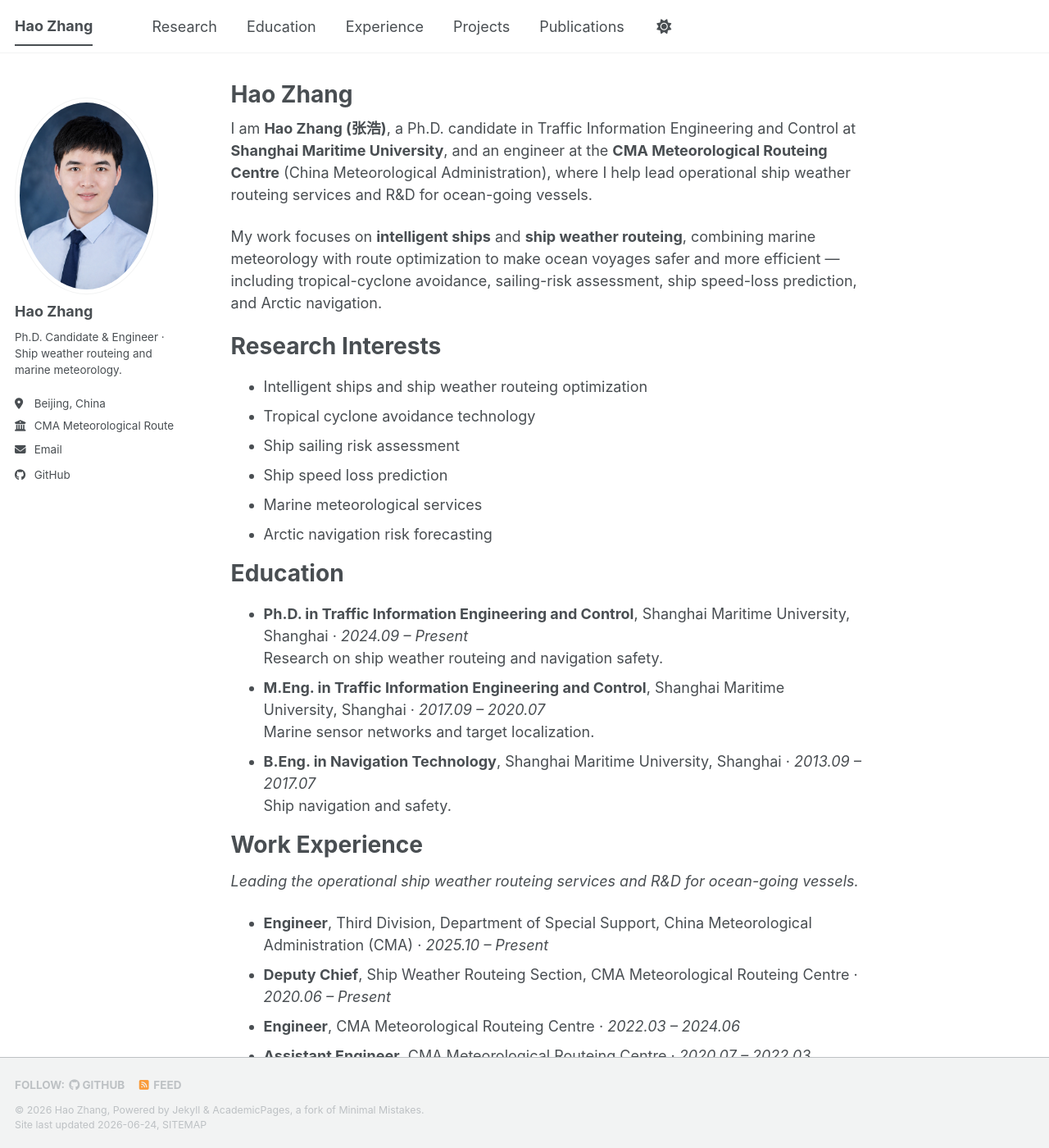
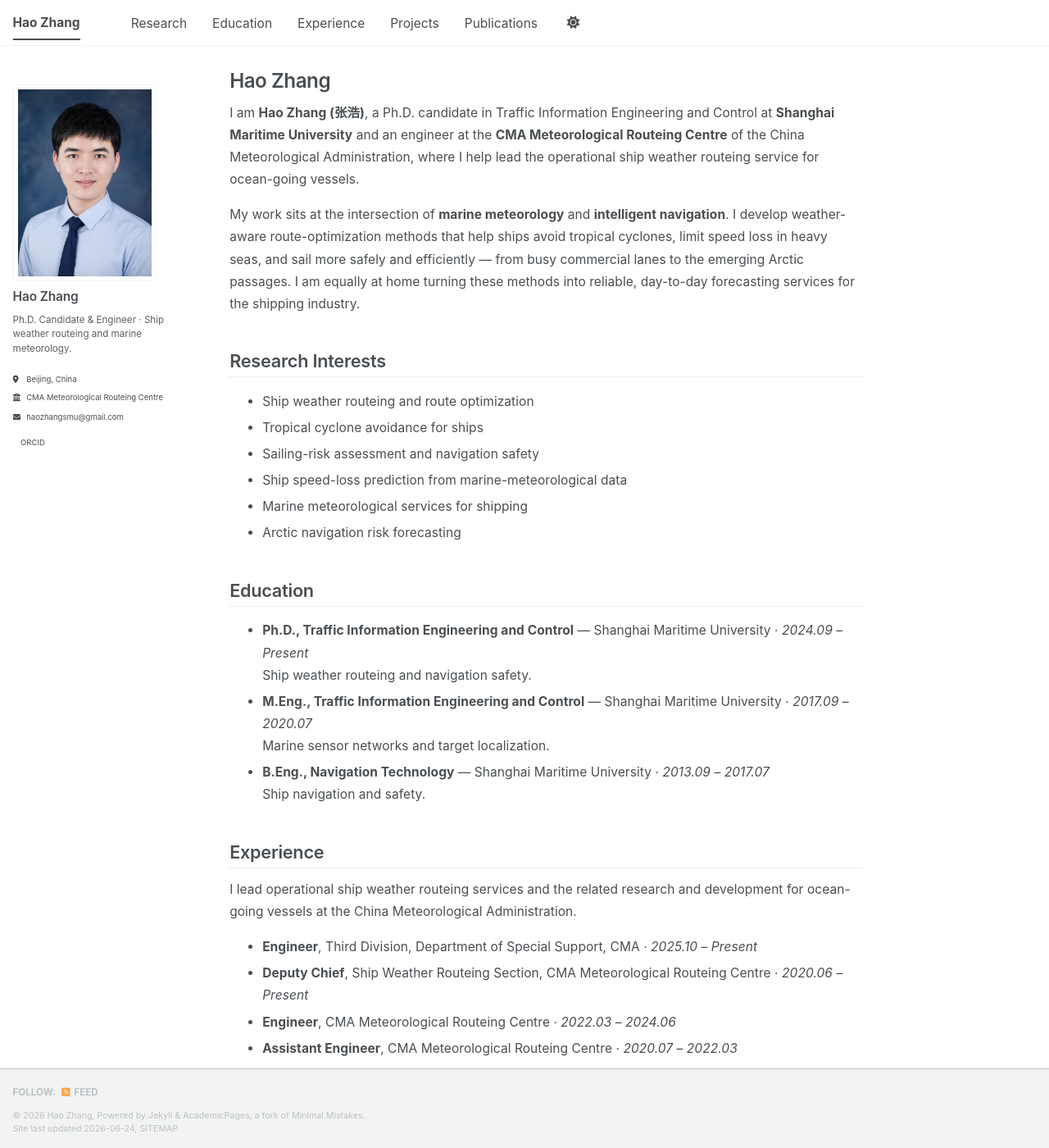
Before and after one commit to cmazhangh/cmazhangh.github.io, a Jekyll site: the page built from _pages/about.md, in a window 1280 px wide and 1400 px high. Shown: the whole window at 82% size. Built offline with Jekyll 4.4.1, drawn with Linux system fonts in a browser that asks for light colours; a style sheet for code colours, icons or effects is not loaded; some of the changed text lies outside the part shown.

Commit message:
Polish content, refine typography, add ORCID, drop GitHub
- Sidebar: show full email address, add ORCID icon, remove GitHub
- Rewrite homepage copy for a cleaner academic tone
- Smaller base font (15/15.5px) and refined headings/sidebar styling
- Rename Work Experience -> Experience and update nav anchor

Co-Authored-By: Claude Opus 4.8 <noreply@anthropic.com>

```diff
--- a/_config.yml
+++ b/_config.yml
@@ -37,7 +37,7 @@ author:
   googlescholar    : # e.g. "https://scholar.google.com/citations?user=XXXX" — fill in your Scholar profile
   inspire-hep      : # URL
   impactstory      : # URL
-  orcid            : # e.g. "https://orcid.org/0000-0000-0000-0000" — fill in your ORCID
+  orcid            : "https://orcid.org/0009-0009-2662-4990"
   semantic         : # URL
   ssrn             : # URL
   pubmed           : # URL
@@ -50,7 +50,7 @@ author:
   bitbucket        : # Username - Update with your username on the site
   codepen          : # Username
   dribbble         : # Username
-  github           : "cmazhangh"
+  github           : # removed from sidebar per user preference
   kaggle           : # Username
   stackoverflow    : # User number or user number and name (i.e., use "1" or "1/jeff-atwood")
 
--- a/_data/navigation.yml
+++ b/_data/navigation.yml
@@ -9,7 +9,7 @@ main:
     url: /#education
 
   - title: "Experience"
-    url: /#work-experience
+    url: /#experience
 
   - title: "Projects"
     url: /#research-projects
--- a/_includes/author-profile.html
+++ b/_includes/author-profile.html
@@ -34,7 +34,7 @@
         <li><a href="{{ author.uri }}"><i class="fas fa-fw fa-link icon-pad-right" aria-hidden="true"></i>{{ site.data.ui-text[site.locale].website_label | default: "Website" }}</a></li>
       {% endif %}
       {% if author.email %}
-        <li><a href="mailto:{{ author.email }}"><i class="fas fa-fw fa-envelope icon-pad-right" aria-hidden="true"></i>{{ site.data.ui-text[site.locale].email_label | default: "Email" }}</a></li>
+        <li><a href="mailto:{{ author.email }}"><i class="fas fa-fw fa-envelope icon-pad-right" aria-hidden="true"></i>{{ author.email }}</a></li>
       {% endif %}
 
       <!-- Font Awesome and Academicons icons / Academic websites -->
--- a/_pages/about.md
+++ b/_pages/about.md
@@ -8,56 +8,59 @@ redirect_from:
 ---
 
 I am **Hao Zhang (张浩)**, a Ph.D. candidate in Traffic Information Engineering and
-Control at **Shanghai Maritime University**, and an engineer at the **CMA
-Meteorological Routeing Centre** (China Meteorological Administration), where I help
-lead operational ship weather routeing services and R&D for ocean-going vessels.
+Control at **Shanghai Maritime University** and an engineer at the **CMA
+Meteorological Routeing Centre** of the China Meteorological Administration, where I
+help lead the operational ship weather routeing service for ocean-going vessels.
 
-My work focuses on **intelligent ships** and **ship weather routeing**, combining
-marine meteorology with route optimization to make ocean voyages safer and more
-efficient — including tropical-cyclone avoidance, sailing-risk assessment, ship
-speed-loss prediction, and Arctic navigation.
+My work sits at the intersection of **marine meteorology** and **intelligent
+navigation**. I develop weather-aware route-optimization methods that help ships
+avoid tropical cyclones, limit speed loss in heavy seas, and sail more safely and
+efficiently — from busy commercial lanes to the emerging Arctic passages. I am
+equally at home turning these methods into reliable, day-to-day forecasting
+services for the shipping industry.
 
 Research Interests
 ======
-- Intelligent ships and ship weather routeing optimization
-- Tropical cyclone avoidance technology
-- Ship sailing risk assessment
-- Ship speed loss prediction
-- Marine meteorological services
+- Ship weather routeing and route optimization
+- Tropical cyclone avoidance for ships
+- Sailing-risk assessment and navigation safety
+- Ship speed-loss prediction from marine-meteorological data
+- Marine meteorological services for shipping
 - Arctic navigation risk forecasting
 
 Education
 ======
-- **Ph.D. in Traffic Information Engineering and Control**, Shanghai Maritime University, Shanghai · *2024.09 – Present*<br/>Research on ship weather routeing and navigation safety.
-- **M.Eng. in Traffic Information Engineering and Control**, Shanghai Maritime University, Shanghai · *2017.09 – 2020.07*<br/>Marine sensor networks and target localization.
-- **B.Eng. in Navigation Technology**, Shanghai Maritime University, Shanghai · *2013.09 – 2017.07*<br/>Ship navigation and safety.
+- **Ph.D., Traffic Information Engineering and Control** — Shanghai Maritime University · *2024.09 – Present*<br/>Ship weather routeing and navigation safety.
+- **M.Eng., Traffic Information Engineering and Control** — Shanghai Maritime University · *2017.09 – 2020.07*<br/>Marine sensor networks and target localization.
+- **B.Eng., Navigation Technology** — Shanghai Maritime University · *2013.09 – 2017.07*<br/>Ship navigation and safety.
 
-Work Experience
+Experience
 ======
-*Leading the operational ship weather routeing services and R&D for ocean-going vessels.*
+I lead operational ship weather routeing services and the related research and
+development for ocean-going vessels at the China Meteorological Administration.
 
-- **Engineer**, Third Division, Department of Special Support, China Meteorological Administration (CMA) · *2025.10 – Present*
+- **Engineer**, Third Division, Department of Special Support, CMA · *2025.10 – Present*
 - **Deputy Chief**, Ship Weather Routeing Section, CMA Meteorological Routeing Centre · *2020.06 – Present*
 - **Engineer**, CMA Meteorological Routeing Centre · *2022.03 – 2024.06*
 - **Assistant Engineer**, CMA Meteorological Routeing Centre · *2020.07 – 2022.03*
 
 Research Projects
 ======
-**As Principal Investigator (PI)**
+**As Principal Investigator**
 
-- **Arctic navigation risk forecasting and ship route planning technology** — High-Quality Development Project, CMA Meteorological Routeing Centre · *2025.10 – Present*
-- **Ship speed loss prediction based on marine meteorological big data** — High-Quality Development Project, CMA Meteorological Routeing Centre · *2024.06 – 2025.06*
-- **Optimal route sets based on multi-objective genetic evolutionary algorithms** — Youth Fund Project, CMA Meteorological Routeing Centre · *2022.01 – 2023.01*
+- **Arctic navigation risk forecasting and ship route planning** — High-Quality Development Project, CMA Meteorological Routeing Centre · *2025.10 – Present*
+- **Ship speed-loss prediction from marine-meteorological big data** — High-Quality Development Project, CMA Meteorological Routeing Centre · *2024.06 – 2025.06*
+- **Optimal route sets via multi-objective evolutionary algorithms** — Youth Fund Project, CMA Meteorological Routeing Centre · *2022.01 – 2023.01*
 
-**As Major Contributor**
+**As Core Member**
 
-- **Key technology development for ship weather routeing** (2023YFC3107900) — Core Member, National Key R&D Program of China · *2024.01 – Present*
-- **Integration and demonstration research of marine meteorological products** (2022YFC3004200) — Core Member, National Key R&D Program of China · *2023.01 – 2025.12*
-- **National-level ship weather routeing sub-systems** — Core Member, China Marine Engineering, CMA · *2022.05 – 2025.12*
-- **Real-time monitoring and autonomous information service for marine meteorology** (2019YFC1510105) — Researcher, National Key R&D Program of China · *2021.05 – 2024.05*
+- **Key technologies for ship weather routeing** (2023YFC3107900) — National Key R&D Program of China · *2024.01 – Present*
+- **Integration and demonstration of marine-meteorological products** (2022YFC3004200) — National Key R&D Program of China · *2023.01 – 2025.12*
+- **National ship weather routeing sub-systems** — China Marine Engineering, CMA · *2022.05 – 2025.12*
+- **Real-time monitoring and autonomous information service for marine meteorology** (2019YFC1510105) — National Key R&D Program of China · *2021.05 – 2024.05*
 
 Selected Publications
 ======
-1. **Zhang, H.**, Niu, G., Liu, T., et al. (2025). *Status Quo and Future Prospects of China's Weather Routing Services for Ocean-Going Business Vessels.* **Oceans**, 6(3). [doi:10.3390/oceans6030038](https://doi.org/10.3390/oceans6030038)
-2. **Zhang, H.**, Rao, Y., Liu, T., et al. (2023). *Optimizing the routing of ship's tropical cyclone avoidance: a case study of typhoon "Doksuri".* **Journal of Marine Meteorology**, 43(4):1–10.
-3. Mei, X., Wu, H., Xian, J., Chen, B., **Zhang, H.**, & Liu, X. (2019). *A Robust, Non-Cooperative Localization Algorithm in Ocean Sensor Networks.* **Sensors**, 19(12), 2708. [doi:10.3390/s19122708](https://doi.org/10.3390/s19122708)
+1. **Zhang, H.**, Niu, G., Liu, T., et al. (2025). *Status quo and future prospects of China's weather routing services for ocean-going business vessels.* **Oceans**, 6(3). [doi:10.3390/oceans6030038](https://doi.org/10.3390/oceans6030038)
+2. **Zhang, H.**, Rao, Y., Liu, T., et al. (2023). *Optimizing the routing of a ship's tropical-cyclone avoidance: a case study of Typhoon Doksuri.* **Journal of Marine Meteorology**, 43(4), 1–10.
+3. Mei, X., Wu, H., Xian, J., Chen, B., **Zhang, H.**, & Liu, X. (2019). *A robust, non-cooperative localization algorithm in ocean sensor networks.* **Sensors**, 19(12), 2708. [doi:10.3390/s19122708](https://doi.org/10.3390/s19122708)
--- a/assets/css/main.scss
+++ b/assets/css/main.scss
@@ -37,3 +37,44 @@
     "layout/sidebar",
     "layout/json_cv"
 ;
+
+/* =========================================================================
+   Custom refinements — smaller, more elegant typography (Hao Zhang)
+   ========================================================================= */
+html { font-size: 15px; }
+@media (min-width: 48em) { html { font-size: 15.5px; } }
+
+body {
+  -webkit-font-smoothing: antialiased;
+  -moz-osx-font-smoothing: grayscale;
+}
+
+/* Body copy: airier line-height, gentle tracking */
+.page__content {
+  line-height: 1.75;
+  letter-spacing: 0.004em;
+}
+.page__content p { margin: 0 0 1.05em; }
+.page__content ul { margin-bottom: 1em; }
+.page__content ul li { margin-bottom: 0.32em; }
+
+/* Section headings (the `======` titles): lighter weight, tighter, hairline rule */
+.page__content h1 {
+  font-size: 1.4em;
+  font-weight: 600;
+  letter-spacing: -0.012em;
+  margin: 2em 0 0.55em;
+  padding-bottom: 0.28em;
+  border-bottom: 1px solid #ececec;
+}
+.page__content h1:first-child { margin-top: 0.4em; }
+
+/* Page title (the name) */
+.page__title { font-weight: 600; letter-spacing: -0.02em; }
+
+/* Author sidebar: more compact and delicate */
+.author__name { font-size: 1.25em; font-weight: 600; letter-spacing: -0.01em; }
+.author__bio  { font-size: 0.82em; line-height: 1.55; opacity: 0.9; }
+.author__urls { font-size: 0.82em; }
+.author__urls li { padding: 0.16em 0; }
+.author__avatar img { border-radius: 6px; }
```
